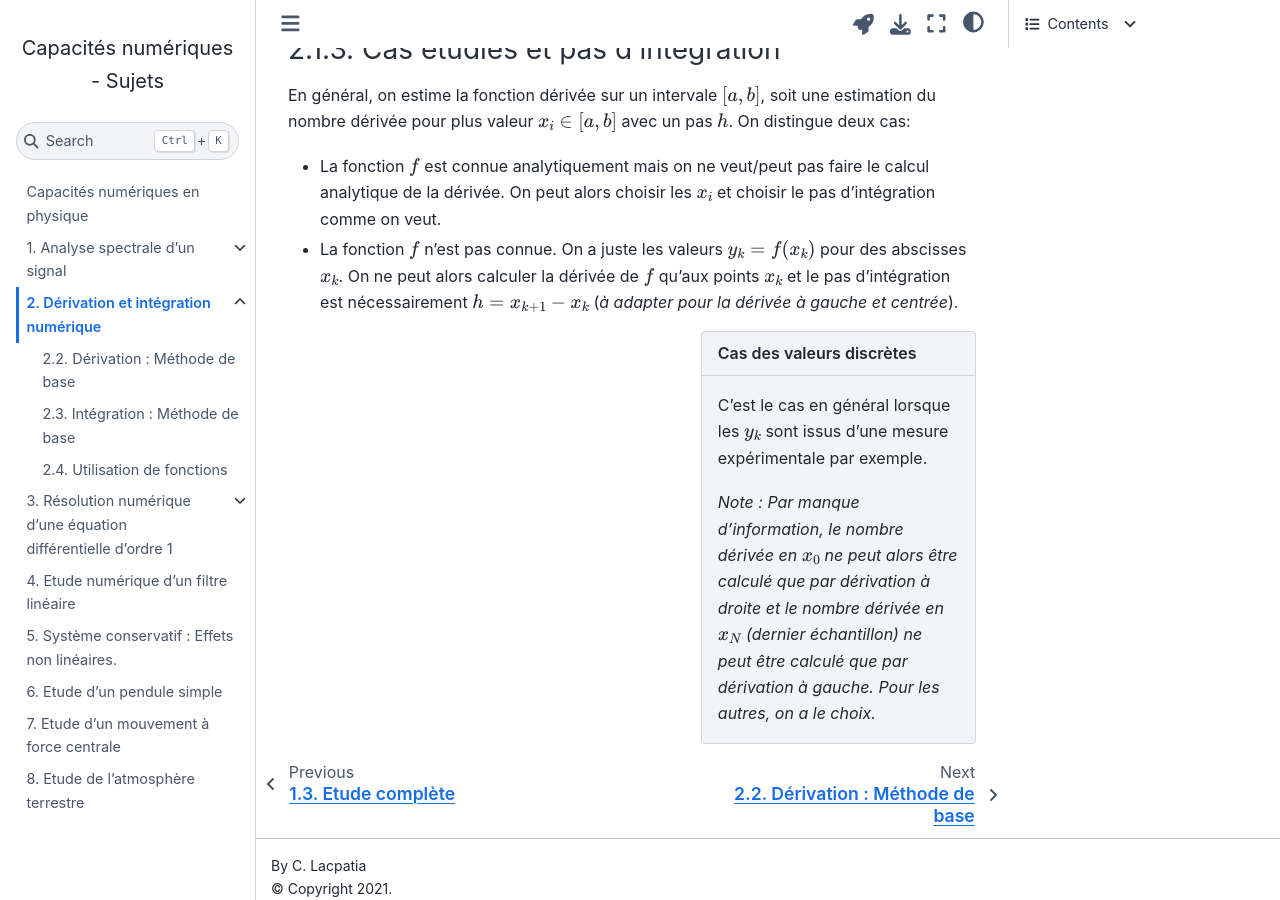
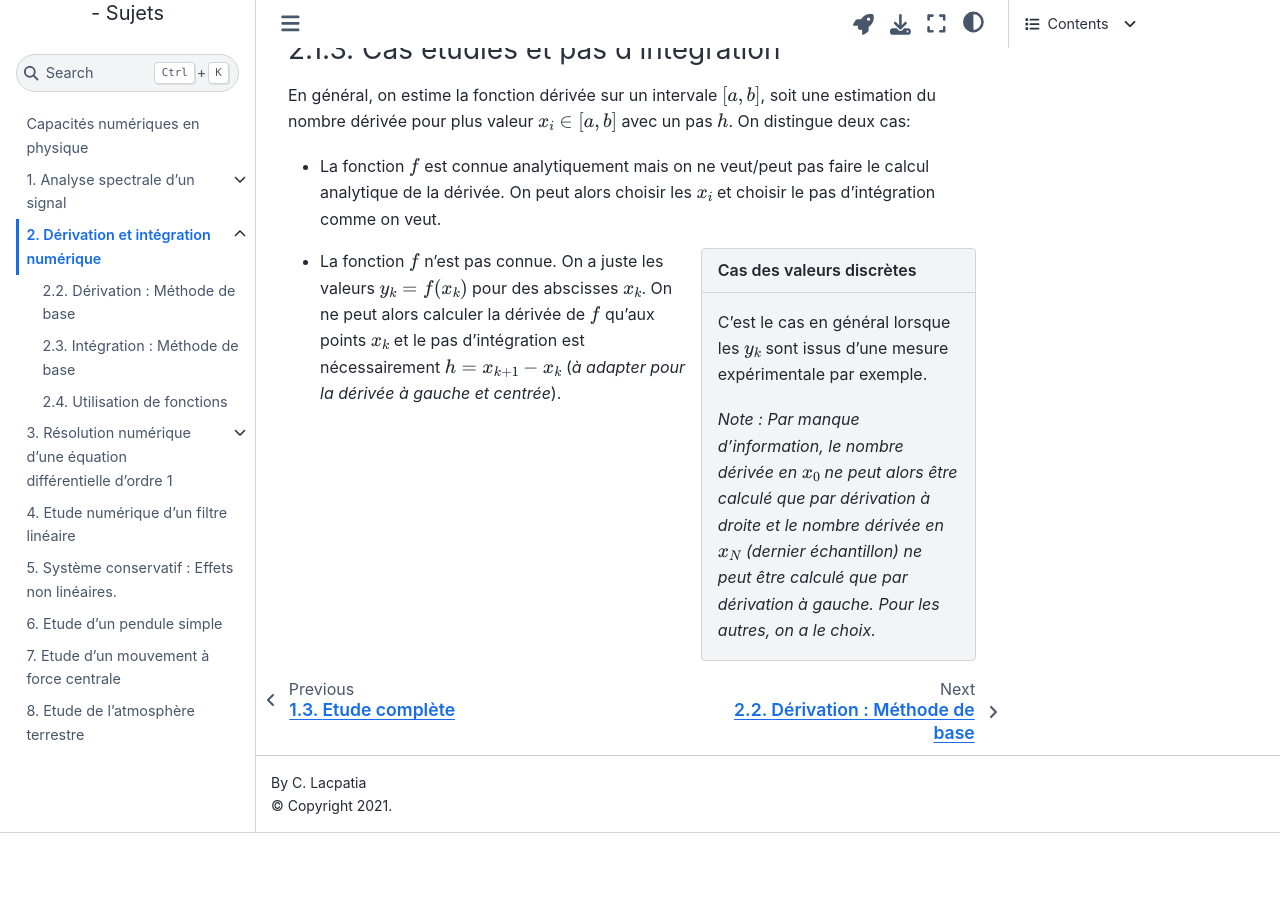
Before and after one commit to pcsi3physiquestan/capacites_numeriques_sources, a Jupyter Book: the page built from derivation_integration.md, in a window 1280 px wide and 900 px high, scrolled down 1245 px. Built offline with Jupyter Book 1.0.4 settings and Sphinx 7.4.7 and the Sphinx Book theme 1.1.4, drawn with Linux system fonts in a browser that asks for light colours; after the commit the page ends 2078 px from its top, so only the background shows below that.

Commit message:
Mise à jour des sources

````diff
--- a/derivation_integration.md
+++ b/derivation_integration.md
@@ -126,11 +126,9 @@ _Note : La dérivée centrée est en général plus précise._
 ### Cas étudiés et pas d'intégration
 En général, on estime la fonction dérivée sur un intervale $[a,b]$, soit une estimation du nombre dérivée pour plus valeur $x_i \in [a,b]$ avec un pas $h$. On distingue deux cas:
 * La fonction $f$ est connue analytiquement mais on ne veut/peut pas faire le calcul analytique de la dérivée. On peut alors choisir les $x_i$ et choisir le pas d'intégration comme on veut.
-
-* La fonction $f$ n'est pas connue. On a juste les valeurs $y_k = f(x_k)$ pour des abscisses $x_k$. On ne peut alors calculer la dérivée de $f$ qu'aux points $x_k$ et le pas d'intégration est nécessairement $h = x_{k+1} - x_k$ (_à adapter pour la dérivée à gauche et centrée_).
-
 ```{sidebar} Cas des valeurs discrètes
 C'est le cas en général lorsque les $y_k$ sont issus d'une mesure expérimentale par exemple.
 
 _Note : Par manque d'information, le nombre dérivée en $x_0$ ne peut alors être calculé que par dérivation à droite et le nombre dérivée en $x_N$ (dernier échantillon) ne peut être calculé que par dérivation à gauche. Pour les autres, on a le choix._
 ```
+* La fonction $f$ n'est pas connue. On a juste les valeurs $y_k = f(x_k)$ pour des abscisses $x_k$. On ne peut alors calculer la dérivée de $f$ qu'aux points $x_k$ et le pas d'intégration est nécessairement $h = x_{k+1} - x_k$ (_à adapter pour la dérivée à gauche et centrée_).
````
